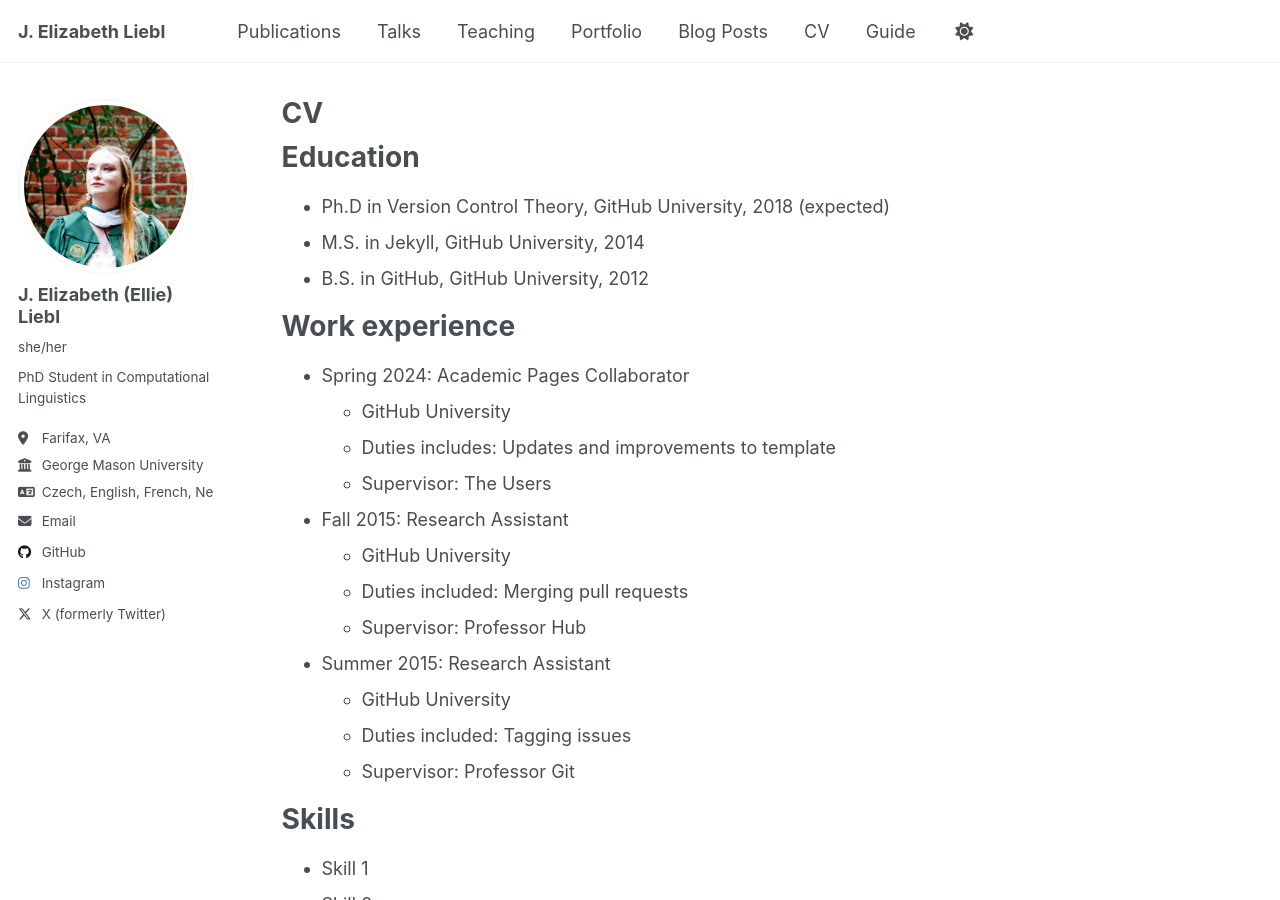
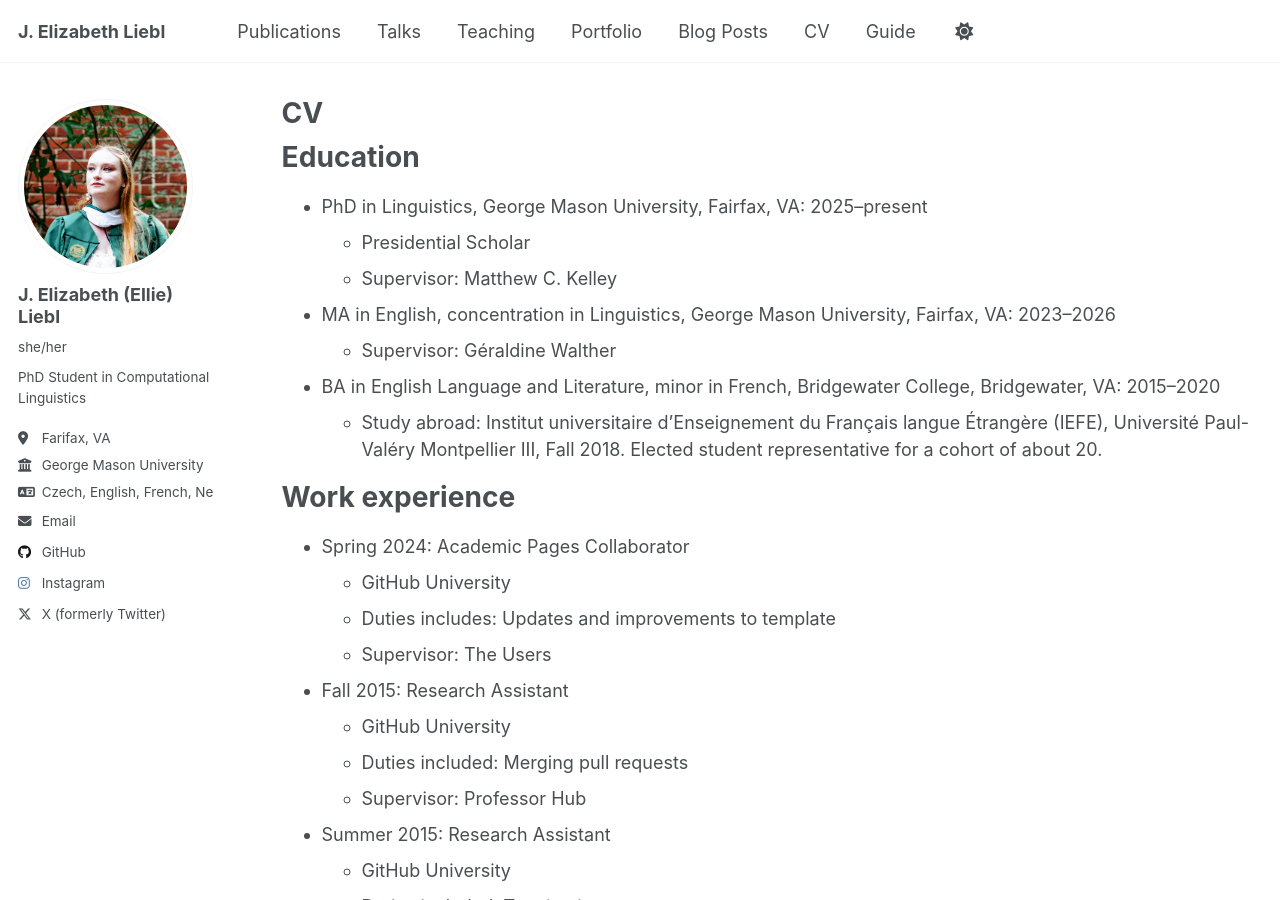
Before and after one commit to ellie-liebl/ellie-liebl.github.io, a Jekyll site: the page built from _pages/cv.md, in a window 1280 px wide and 900 px high. Built offline with Jekyll 4.4.1, drawn with Linux system fonts in a browser that asks for light colours.

Commit message:
started cv page edit

```diff
--- a/_pages/cv.md
+++ b/_pages/cv.md
@@ -11,9 +11,13 @@ redirect_from:
 
 Education
 ======
-* Ph.D in Version Control Theory, GitHub University, 2018 (expected)
-* M.S. in Jekyll, GitHub University, 2014
-* B.S. in GitHub, GitHub University, 2012
+* PhD in Linguistics, George Mason University, Fairfax, VA: 2025–present
+  * Presidential Scholar
+  * Supervisor: Matthew C. Kelley
+* MA in English, concentration in Linguistics, George Mason University, Fairfax, VA: 2023–2026
+  * Supervisor: Géraldine Walther
+* BA in English Language and Literature, minor in French, Bridgewater College, Bridgewater, VA: 2015–2020
+  * Study abroad: Institut universitaire d'Enseignement du Français langue Étrangère (IEFE), Université Paul-Valéry Montpellier III, Fall 2018. Elected student representative for a cohort of about 20.
 
 Work experience
 ======
```
